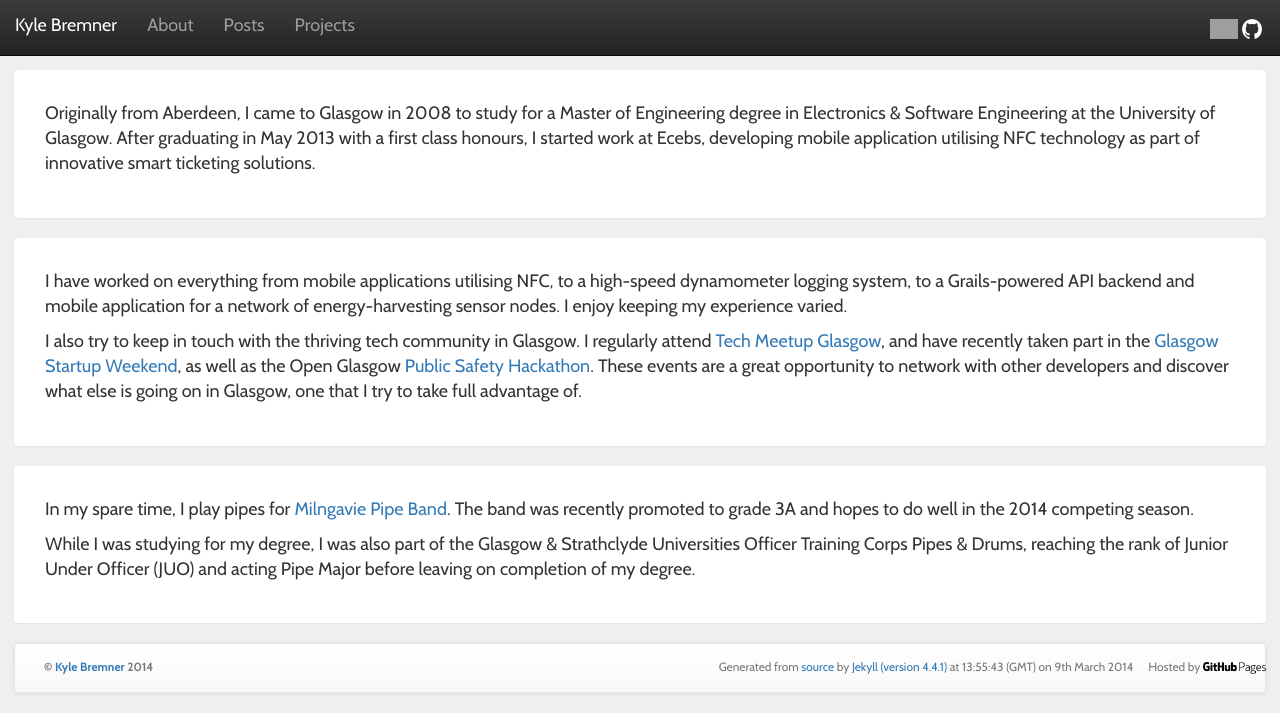
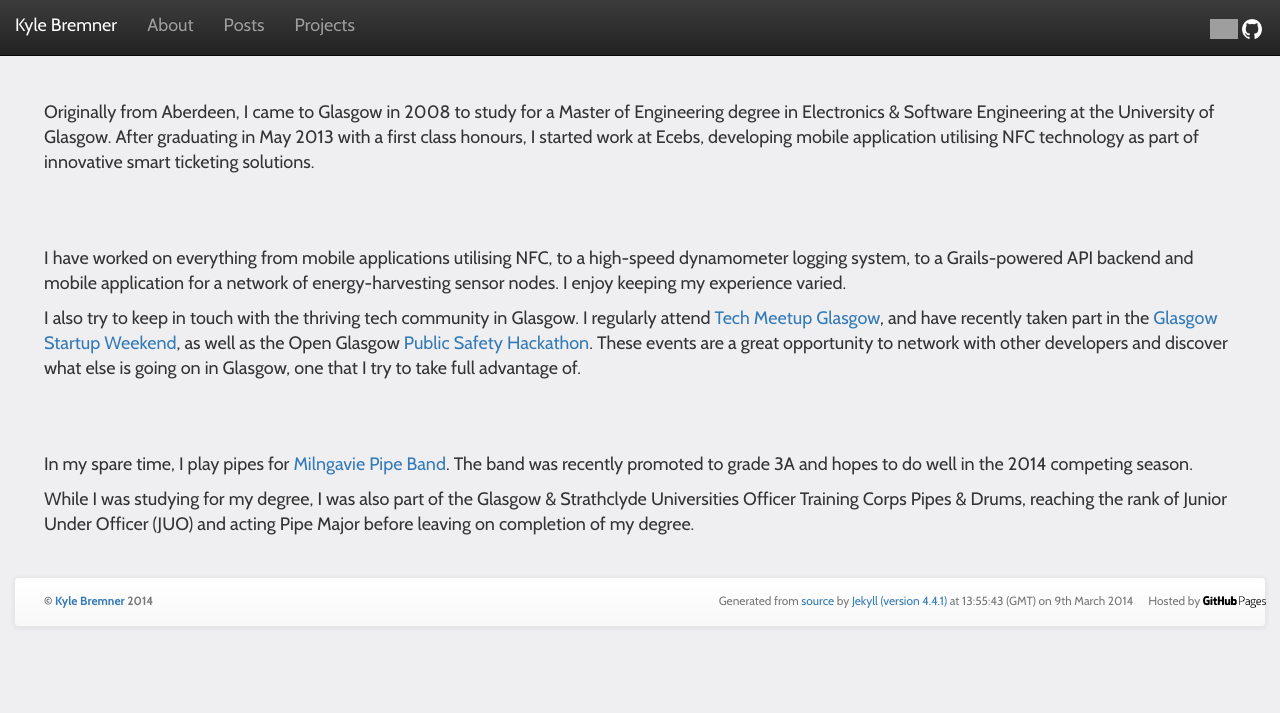
Before and after one commit to kbremner/kbremner.github.io, a Jekyll site: the page built from about/index.html, in a window 1280 px wide. Shown: the top 713 px of the page. Built offline with Jekyll 4.4.1, drawn with Linux system fonts in a browser that asks for light colours; nearby versions of some CDN libraries; Markdown is read by kramdown in place of the engine named in the settings; a script that is not in the unit is left out; grey boxes are pictures that could not be loaded.

Commit message:
Removed panel class from divs in about page

```diff
--- a/about/index.html
+++ b/about/index.html
@@ -4,16 +4,16 @@ title: "About - Kyle Bremner | Software Engineer"
 published: true
 ---
 
-<div class="panel about-section">
+<div class="about-section">
   <p>Originally from Aberdeen, I came to Glasgow in 2008 to study for a Master of Engineering degree in Electronics &amp; Software Engineering at the University of Glasgow. After graduating in May 2013 with a first class honours, I started work at Ecebs, developing mobile application utilising NFC technology as part of innovative smart ticketing solutions.</p>
 </div>
 
-<div class="panel about-section">
+<div class="about-section">
   <p>I have worked on everything from mobile applications utilising NFC, to a high-speed dynamometer logging system, to a Grails-powered API backend and mobile application for a network of energy-harvesting sensor nodes. I enjoy keeping my experience varied.</p>
   <p>I also try to keep in touch with the thriving tech community in Glasgow. I regularly attend <a href="http://techmeetup.co.uk/glasgow.html" target="_blank">Tech Meetup Glasgow</a>, and have recently taken part in the <a href="http://glasgow.startupweekend.org" target="_blank">Glasgow Startup Weekend</a>, as well as the Open Glasgow <a href="http://open.glasgow.gov.uk/hackathon/hackathon-no1" target="_blank">Public Safety Hackathon</a>. These events are a great opportunity to network with other developers and discover what else is going on in Glasgow, one that I try to take full advantage of.</p>
 </div>
 
-<div class="panel about-section">
+<div class="about-section">
   <p>In my spare time, I play pipes for <a href="http://www.milngaviepipeband.org.uk/">Milngavie Pipe Band</a>. The band was recently promoted to grade 3A and hopes to do well in the 2014 competing season.</p>
   <p>While I was studying for my degree, I was also part of the Glasgow &amp; Strathclyde Universities Officer Training Corps Pipes &amp; Drums, reaching the rank of Junior Under Officer (JUO) and acting Pipe Major before leaving on completion of my degree.</p>
 </div>
```
